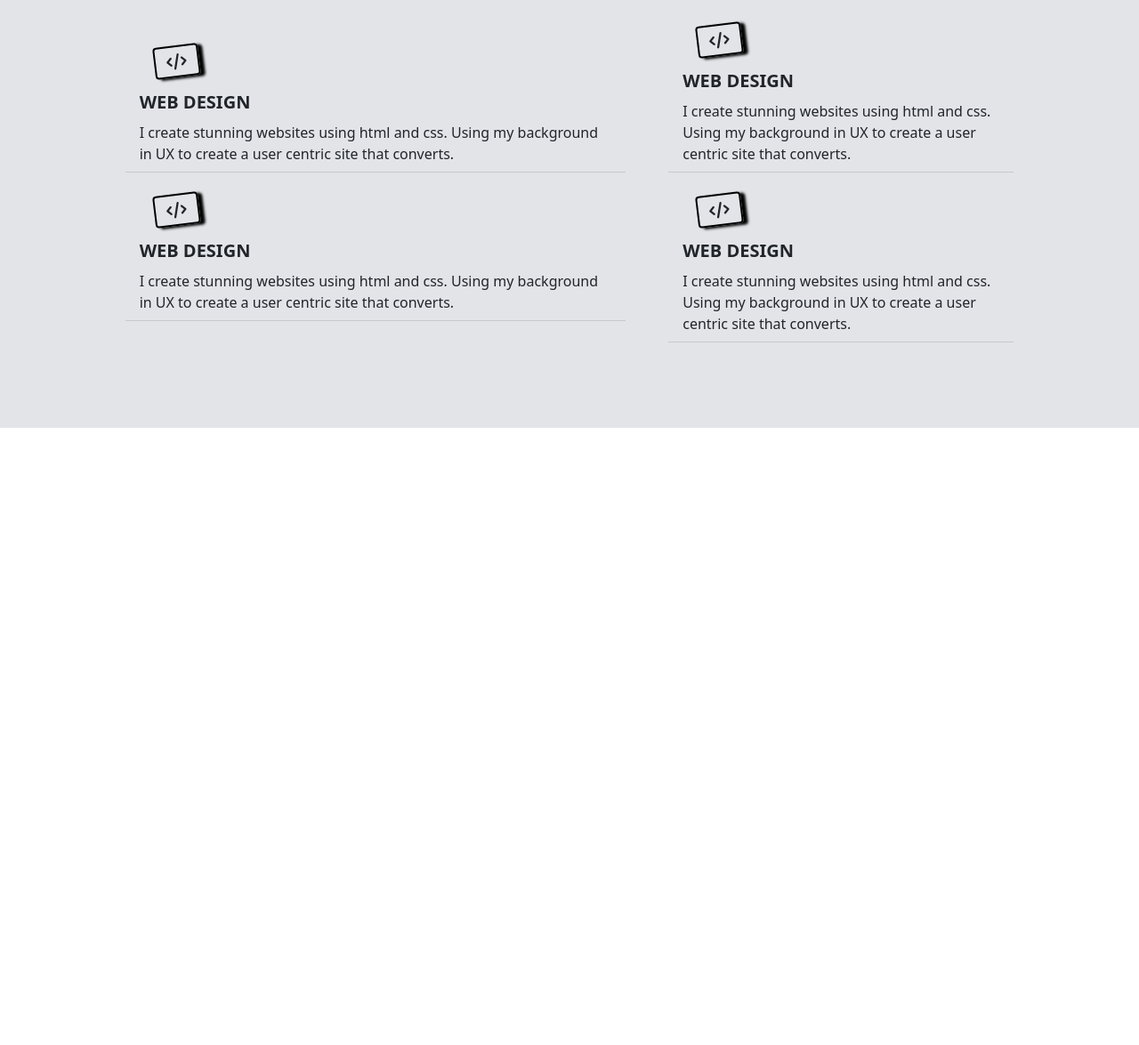
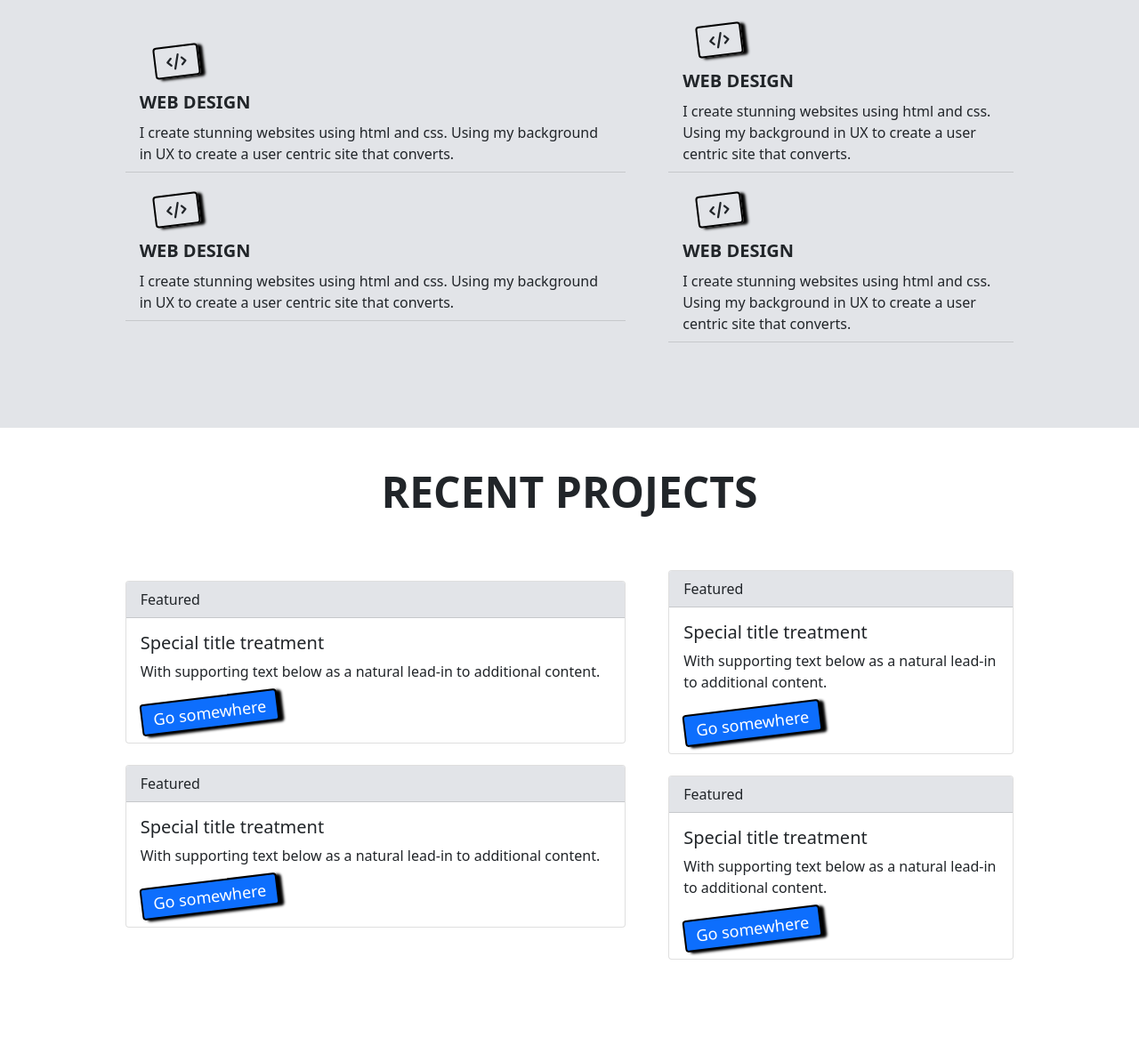
Before and after one commit to agatha-chituwa/Portifolio, a plain HTML site: page components/about.html in a window 1280 px wide. Shown: the part 731-1906 px from the top of the page at 89% size. Before the commit the page ends 1212 px from the top, so only its background shows below. Drawn offline with nearby package versions, Linux system fonts and the light colour scheme; a web font is replaced by a local one.

Commit message:
recent projects

```diff
--- a/components/about.html
+++ b/components/about.html
@@ -121,5 +121,64 @@
         </div>
       </div>
     </div>
+    <div class="container-fluid">
+      <div class="container col-xl-10 col-xxl-8 px-4 py-5">
+        <h2 class="text-center text-lg-center who-imi">RECENT PROJECTS</h2>
+        <p class="text-center text-lg-center descri"></p>
+        <div class="row align-items-center g-lg-5 py-5">
+          <div class="col-lg-7 text-center text-lg-start">
+            <div class="card">
+              <div class="card-header">Featured</div>
+              <div class="card-body">
+                <h5 class="card-title">Special title treatment</h5>
+                <p class="card-text">
+                  With supporting text below as a natural lead-in to additional
+                  content.
+                </p>
+                <a href="#" class="btn btn-primary">Go somewhere</a>
+              </div>
+            </div>
+            <br />
+            <div class="card">
+              <div class="card-header">Featured</div>
+              <div class="card-body">
+                <h5 class="card-title">Special title treatment</h5>
+                <p class="card-text">
+                  With supporting text below as a natural lead-in to additional
+                  content.
+                </p>
+                <a href="#" class="btn btn-primary">Go somewhere</a>
+              </div>
+            </div>
+            <br />
+          </div>
+          <div class="col-md-10 mx-auto col-lg-5 text-center text-lg-start">
+            <div class="card">
+              <div class="card-header">Featured</div>
+              <div class="card-body">
+                <h5 class="card-title">Special title treatment</h5>
+                <p class="card-text">
+                  With supporting text below as a natural lead-in to additional
+                  content.
+                </p>
+                <a href="#" class="btn btn-primary">Go somewhere</a>
+              </div>
+            </div>
+            <br />
+            <div class="card">
+              <div class="card-header">Featured</div>
+              <div class="card-body">
+                <h5 class="card-title">Special title treatment</h5>
+                <p class="card-text">
+                  With supporting text below as a natural lead-in to additional
+                  content.
+                </p>
+                <a href="#" class="btn btn-primary">Go somewhere</a>
+              </div>
+            </div>
+          </div>
+        </div>
+      </div>
+    </div>
   </body>
 </html>
```
Also changed, not shown: index.html (+59 -0 lines).
